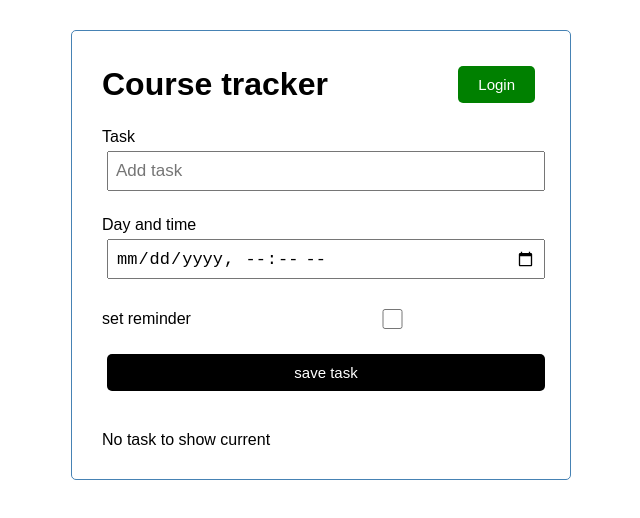
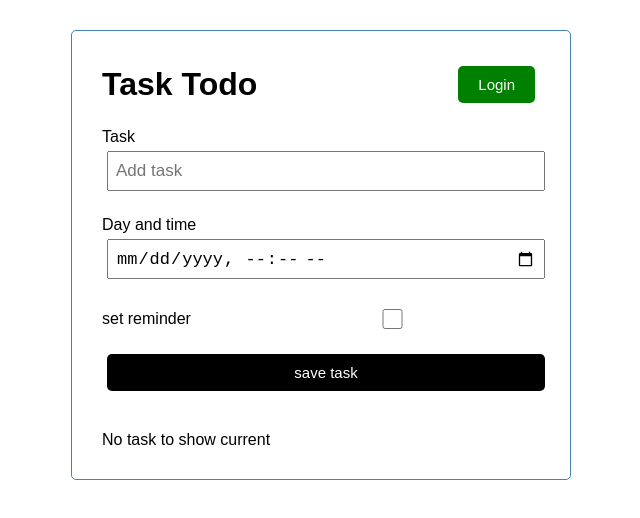
Before and after one commit to Adityagarg8384/TaskTodo, a React (Create React App) app in the folder Frontend/: page / in a window 1280 px wide. Shown: the top 518 px of the page, without its empty margins (319-959 px from the left). Built offline with nearby package versions, Linux system fonts and the light colour scheme; no server answers.

Commit message:
Update header.js

```diff
--- a/Frontend/src/components/header.js
+++ b/Frontend/src/components/header.js
@@ -9,7 +9,7 @@ const Header = ({onAdd}) => {
     }
   return (
     <Main className='header'>
-        <h1>Course tracker</h1>
+        <h1>Task Todo</h1>
         <Link to="Login">
         <Button color='green' title='add' onClick={onclick} />
         </Link>
```
